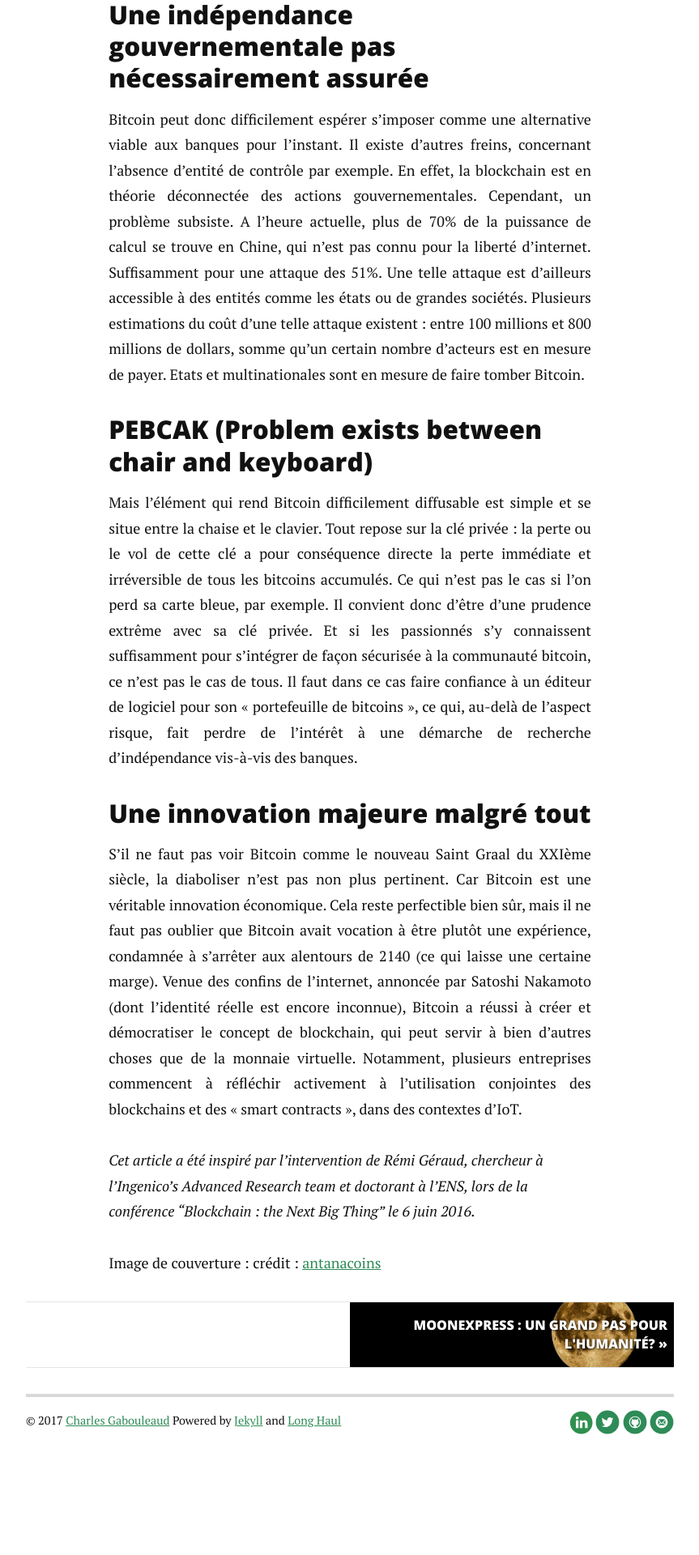
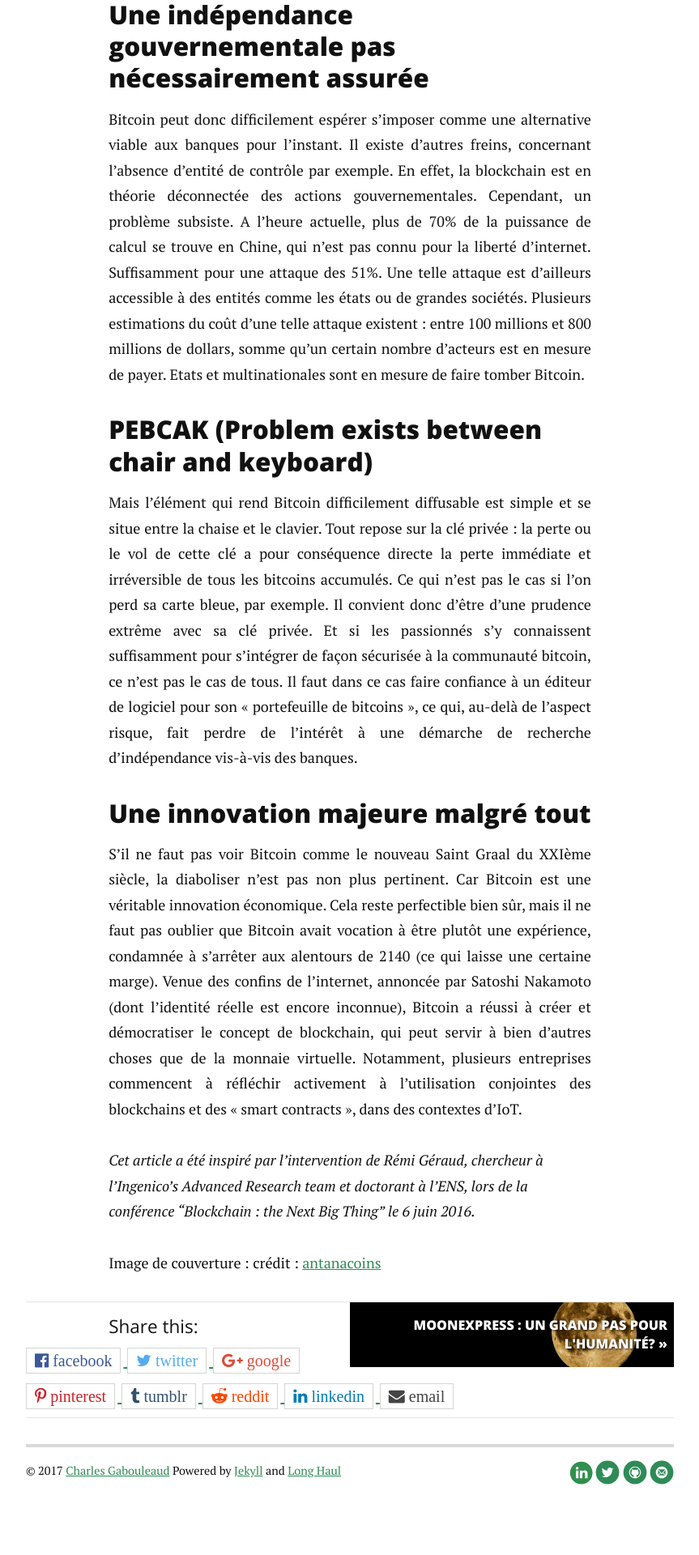
Before and after one commit to charlesgabouleaud/charlesgabouleaud.github.io, a Jekyll site: the page built from _posts/2016-07-12-Bitcoin-voir-au-dela-de-lenthousiasme.markdown, in a window 1280 px wide. Shown: the part 2943-4863 px from the top of the page at 81% size, without its empty margins (208-1071 px from the left). Built offline with Jekyll 4.4.1, drawn with Linux system fonts in a browser that asks for light colours; nearby versions of some CDN libraries; comment, search, counter and statistics services are not loaded; before the commit the page ends 4802 px from its top, so only the background shows below that.

Commit message:
Ajout de la barre de liens

```diff
--- a/_includes/head.html
+++ b/_includes/head.html
@@ -20,4 +20,8 @@
     <script src="{{ "/assets/js/modernizr.custom.15390.js" | prepend: site.baseurl }}" type="text/javascript"></script>
 
     {% if site.google_analytics %} {% include google_analytics.html %} {% endif %}
+
+<link href="https://maxcdn.bootstrapcdn.com/font-awesome/4.7.0/css/font-awesome.min.css" rel="stylesheet">
+
+
 </head>
--- /dev/null
+++ b/_includes/share-bar.html
@@ -0,0 +1,153 @@
+
+<div id="share-bar">
+
+	<h4>Share this:</h4>
+
+	<div class="share-buttons">
+	    <a  href="https://www.facebook.com/sharer/sharer.php?u={{ site.url }}{{ site.baseurl }}{{ page.url }}"
+	        onclick="window.open(this.href, 'pop-up', 'left=20,top=20,width=500,height=500,toolbar=1,resizable=0'); return false;"
+	        title="Share on Facebook" >
+	        <i class="fa fa-facebook-official share-button"> facebook</i>
+	    </a>
+
+	    <a  href="https://twitter.com/intent/tweet?text={{ page.title }}&url={{ site.url }}{{ site.baseurl }}{{ page.url }}"
+	        onclick="window.open(this.href, 'pop-up', 'left=20,top=20,width=500,height=500,toolbar=1,resizable=0'); return false;"
+	        title="Share on Twitter" >
+	        <i class="fa fa-twitter share-button"> twitter</i>
+	    </a>
+
+	    <a  href="https://plus.google.com/share?url={{ site.url }}{{ site.baseurl }}{{ page.url }}"
+	        onclick="window.open(this.href, 'pop-up', 'left=20,top=20,width=500,height=500,toolbar=1,resizable=0'); return false;"
+	        title="Share on Google+" >
+	        <i class="fa fa-google-plus share-button"> google</i>
+	    </a>
+
+	    <a  href="http://pinterest.com/pin/create/button/?url={{ site.url }}{{ site.baseurl }}{{ page.url }}"
+	        onclick="window.open(this.href, 'pop-up', 'left=20,top=20,width=900,height=500,toolbar=1,resizable=0'); return false;"
+	        title="Share on Pinterest" >
+	        <i class="fa fa-pinterest-p share-button"> pinterest</i>
+	    </a>
+
+	    <a  href="http://www.tumblr.com/share/link?url={{ site.url }}{{ site.baseurl }}{{ page.url }}"
+	        onclick="window.open(this.href, 'pop-up', 'left=20,top=20,width=900,height=500,toolbar=1,resizable=0'); return false;"
+	        title="Share on Tumblr" >
+	        <i class="fa fa-tumblr share-button"> tumblr</i>
+	    </a>
+
+	    <a  href="http://www.reddit.com/submit?url={{ site.url }}{{ site.baseurl }}{{ page.url }}"
+	        onclick="window.open(this.href, 'pop-up', 'left=20,top=20,width=900,height=500,toolbar=1,resizable=0'); return false;"
+	        title="Share on Reddit" >
+	        <i class="fa fa-reddit-alien share-button"> reddit</i>
+	    </a>
+
+	    <a  href="https://www.linkedin.com/shareArticle?mini=true&url={{ site.url }}{{ site.baseurl }}{{ page.url }}&title={{ page.title }}&summary={{ page.description }}&source=webjeda"
+	        onclick="window.open(this.href, 'pop-up', 'left=20,top=20,width=500,height=500,toolbar=1,resizable=0'); return false;"
+	        title="Share on LinkedIn" >
+	        <i class="fa fa-linkedin share-button"> linkedin</i>
+	    </a>
+
+	    <a  href="mailto:?subject={{ page.title }}&amp;body=Check out this site {{ site.url }}{{ site.baseurl }}{{ page.url }}"
+	        title="Share via Email" >
+	        <i class="fa fa-envelope share-button"> email</i>
+	    </a>
+
+<style>
+
+/* Share Bar */
+#share-bar {
+    font-size: 20px;
+}
+
+/* Title */
+#share-bar h4 {
+    margin-bottom: 10px;
+    font-weight: 500;
+}
+
+/* All buttons */
+.share-buttons {
+}
+
+/* Each button */
+.share-button {
+    margin: 0px;
+    margin-bottom: 10px;
+    margin-right: 3px;
+    border: 1px solid #D3D6D2;
+    padding: 5px 10px 5px 10px;
+}
+.share-button:hover {
+    opacity: 1;
+    color: #ffffff;
+}
+
+/* Facebook button */
+.fa-facebook-official {
+    color: #3b5998;
+}
+.fa-facebook-official:hover {
+    background-color: #3b5998;
+}
+
+/* Twitter button */
+.fa-twitter {
+    color: #55acee;
+}
+.fa-twitter:hover {
+    background-color: #55acee;
+}
+
+/* Google-PLus button */
+.fa-google-plus {
+    color: #dd4b39;
+}
+.fa-google-plus:hover {
+    background-color: #dd4b39;
+}
+
+/* Pinterest button */
+.fa-pinterest-p {
+    color: #cb2027;
+}
+.fa-pinterest-p:hover {
+    background-color: #cb2027;
+}
+
+/* Tumblr button */
+.fa-tumblr {
+    color: #32506d;
+}
+.fa-tumblr:hover {
+    background-color: #32506d;
+}
+
+/* Reddit button */
+.fa-reddit-alien {
+    color: #ff4500;
+}
+.fa-reddit-alien:hover {
+    background-color: #ff4500;
+}
+
+/* LinkedIn button */
+.fa-linkedin {
+    color: #007bb5;
+}
+.fa-linkedin:hover {
+    background-color: #007bb5;
+}
+
+/* Email button */
+.fa-envelope {
+    color: #444444;
+}
+.fa-envelope:hover {
+    background-color: #444444;
+}
+
+
+</style>
+
+	</div>
+
+</div>
--- a/_layouts/post.html
+++ b/_layouts/post.html
@@ -28,5 +28,8 @@ layout: default
       {% endif %}
       </a>
     {% endif %}
+
+{% include share-bar.html %}
+
   </div>
 </div>
```
